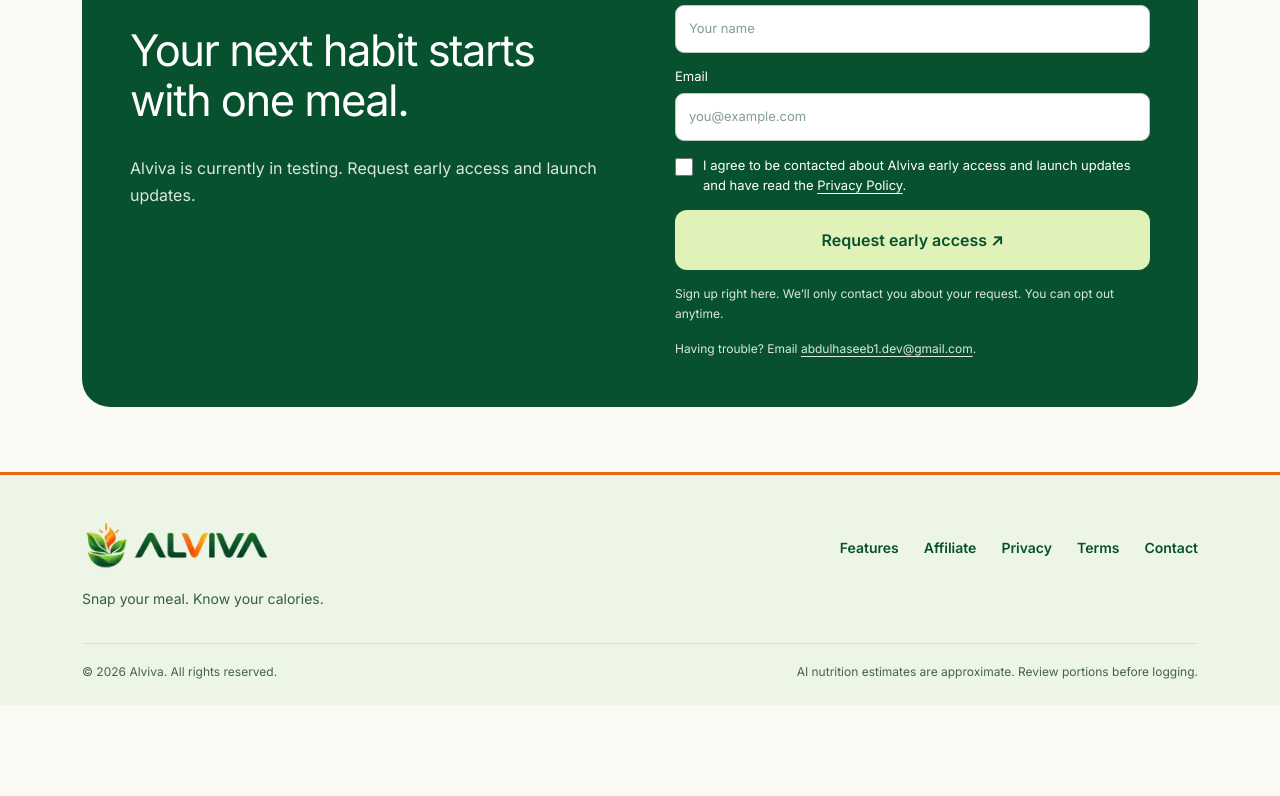
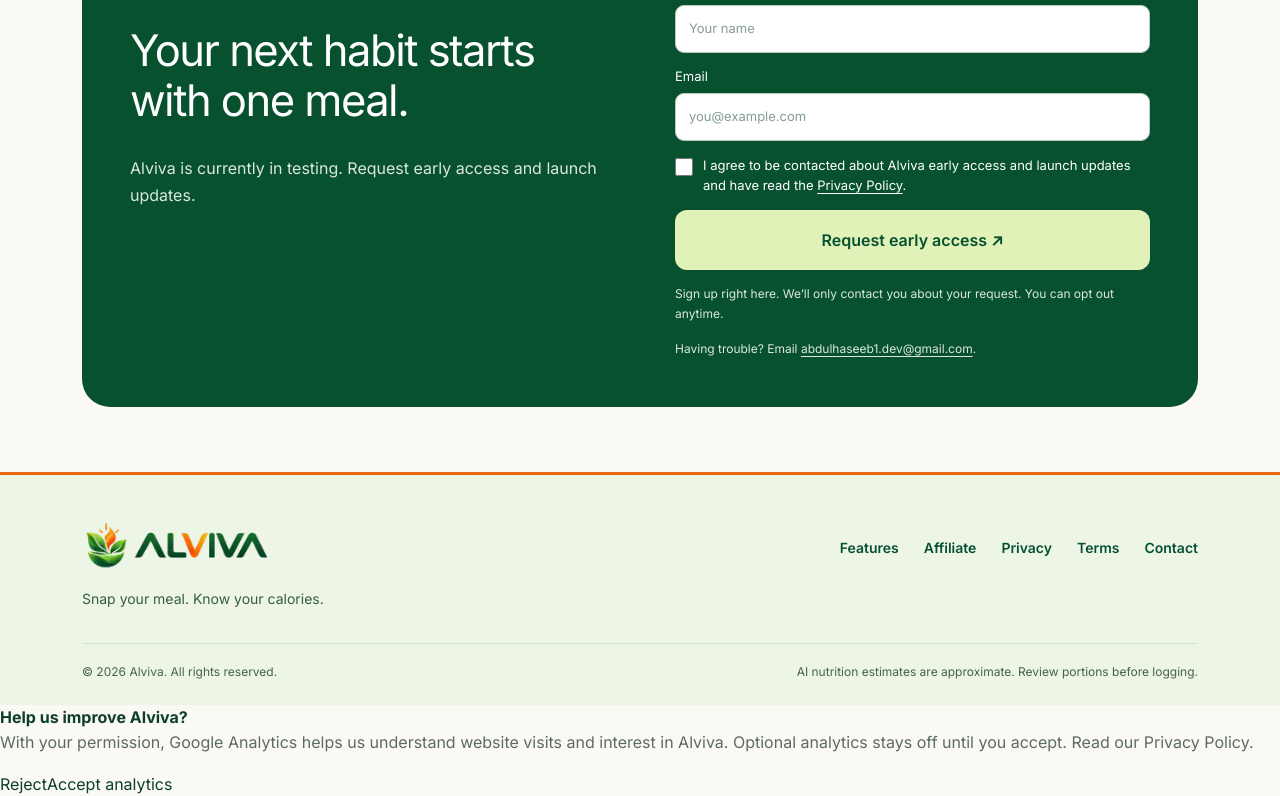
Before and after one commit to AHASEE/alviva, a Next.js app: page / in a window 1280 px wide. Shown: the part 3029-3825 px from the top of the page. Before the commit the page ends 3734 px from the top, so only its background shows below. Built offline with nearby package versions, Linux system fonts and the light colour scheme.

Commit message:
Render consent-managed GA4 globally

```diff
--- a/src/app/layout.tsx
+++ b/src/app/layout.tsx
@@ -2,6 +2,7 @@
 import { Inter } from "next/font/google";
 import "./globals.css";
 import Navbar from "../components/Navbar";
+import AnalyticsConsent from "../components/AnalyticsConsent";
 import { Analytics } from "@vercel/analytics/next"
 
 const inter = Inter({ subsets: ["latin"] });
@@ -24,6 +25,7 @@
         <Navbar />
         {children}
          <Analytics />
+         <AnalyticsConsent />
       </body>
     </html>
   );
```
